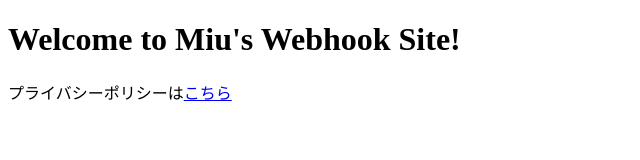
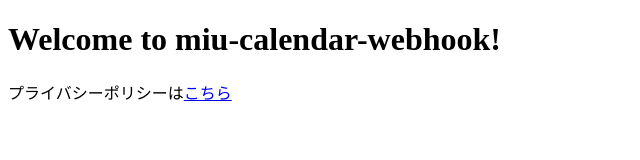
Before and after one commit to heizo416/miu-calendar-webhook-site, a plain HTML site: page index.html in a window 1280 px wide. Shown: the whole page, without its empty margins (0-640 px from the left). Drawn offline with Linux system fonts and the light colour scheme.

Commit message:
Update index.html

```diff
--- a/index.html
+++ b/index.html
@@ -6,7 +6,7 @@
     <title>miu-calendar-webhook</title>
 </head>
 <body>
-    <h1>Welcome to Miu's Webhook Site!</h1>
+    <h1>Welcome to miu-calendar-webhook!</h1>
     <p>プライバシーポリシーは<a href="privacy-policy.html">こちら</a>
 </p>
 </body>
```
